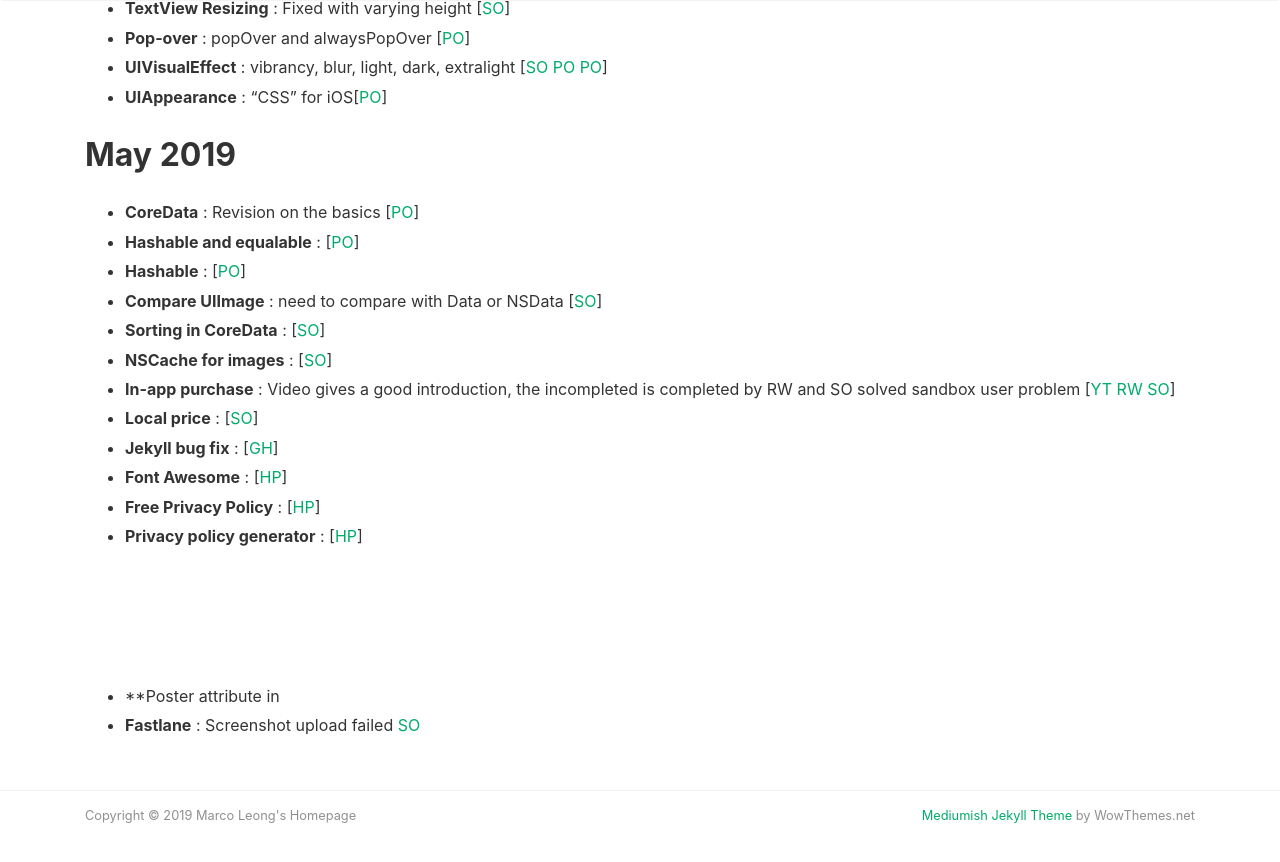
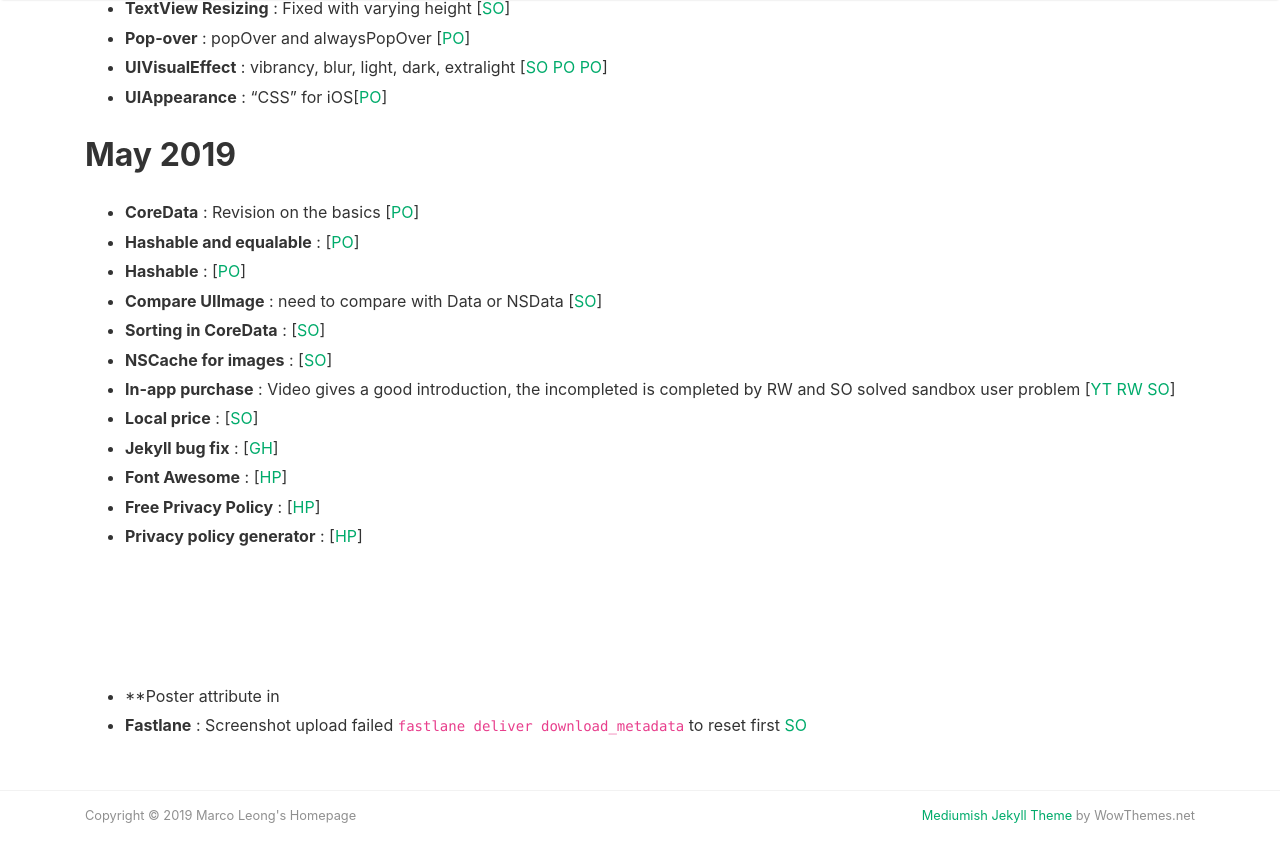
Before and after one commit to MarcoLeongDev/MarcoLeongDev.github.io, a Jekyll site: the page built from journey.md, in a window 1280 px wide and 900 px high, scrolled down 1286 px. Shown: the top 862 px of the window. Built offline with Jekyll 4.4.1, drawn with Linux system fonts in a browser that asks for light colours; nearby versions of some CDN libraries; our own code applies the rules of GitHub Pages for plain Markdown files.

Commit message:
Update journey.md

```diff
--- a/journey.md
+++ b/journey.md
@@ -36,7 +36,7 @@
 - **Free Privacy Policy** : [[HP](https://www.freeprivacypolicy.com/)]
 - **Privacy policy generator** : [[HP](https://app-privacy-policy-generator.firebaseapp.com/)]
 - **Poster attribute in <video>** : To show an image before the video loads [[SO](https://stackoverflow.com/questions/9097605/how-to-make-a-loading-image-when-loading-html5-video)]
-- **Fastlane** : Screenshot upload failed [SO](https://stackoverflow.com/questions/45264576/fastlane-version-upload-were-temporarily-unable-to-save-your-changes-please)
+- **Fastlane** : Screenshot upload failed `fastlane deliver download_metadata` to reset first [SO](https://stackoverflow.com/questions/45264576/fastlane-version-upload-were-temporarily-unable-to-save-your-changes-please)
 
 
 <!-- - <details><summary>App Auto landing page</summary> settled on auto landing <a href="https://github.com/emilbaehr/automatic-app-landing-page">[GH]</a></details> -->
```
